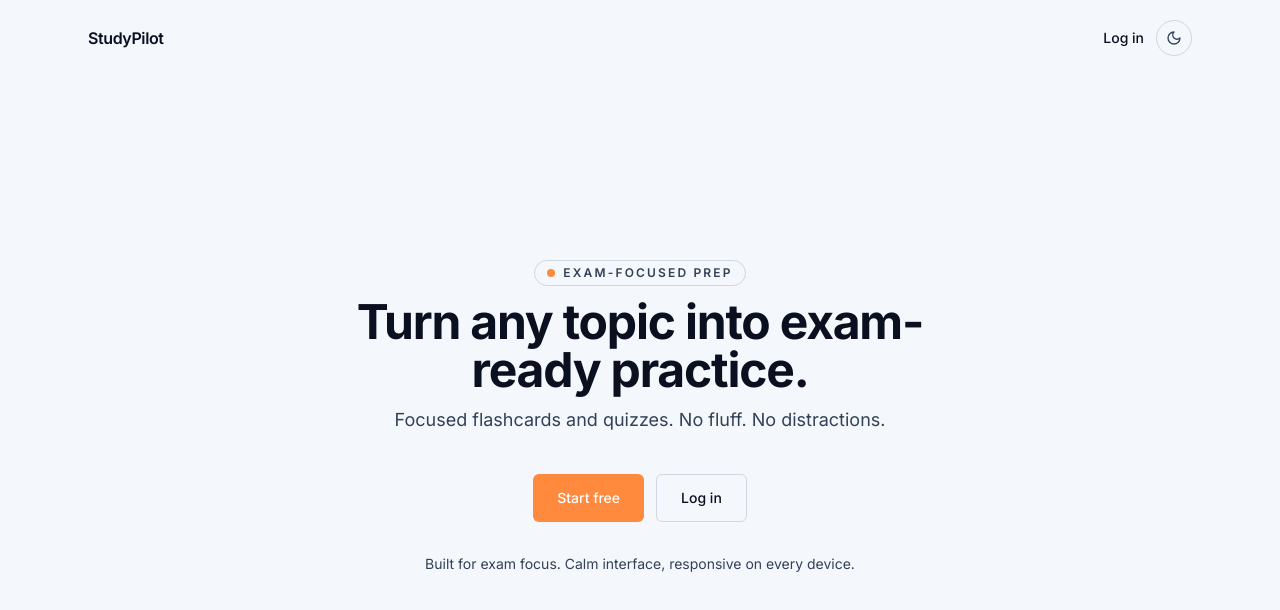
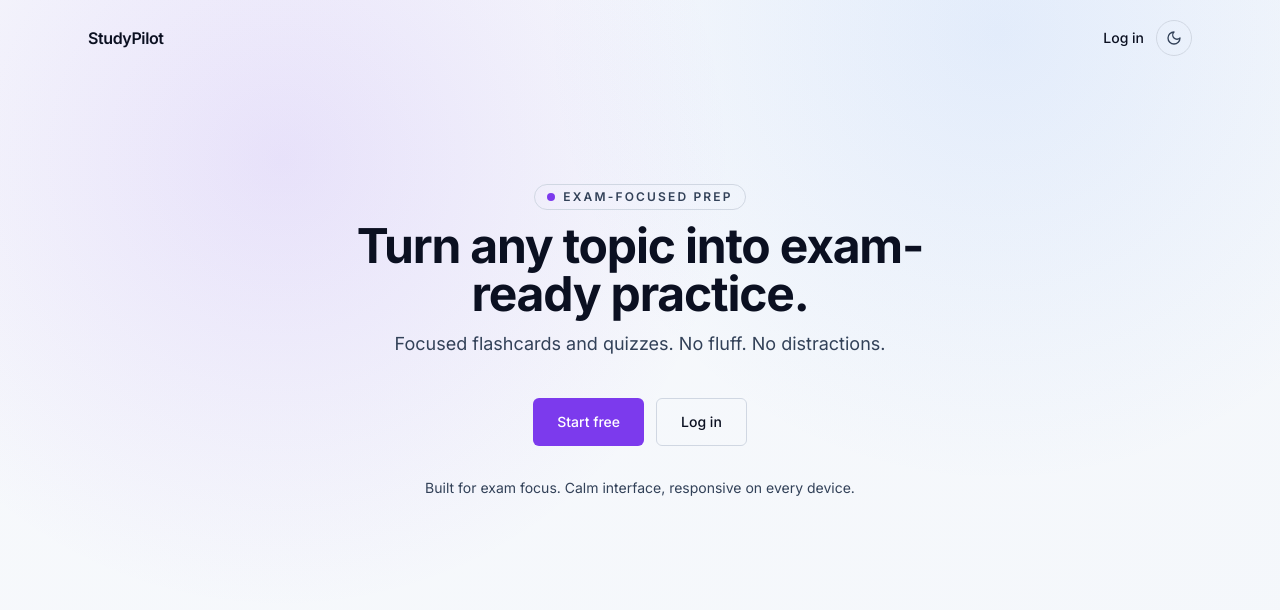
Before and after one commit to sirbxueonline-arch/phsionline-app, a Next.js app: page / in a window 1280 px wide. Shown: the top 610 px of the page. Built offline with nearby package versions, Linux system fonts and the light colour scheme; no server answers.

Commit message:
Align landing with auth background and purple accent theme

```diff
--- a/app/globals.css
+++ b/app/globals.css
@@ -12,13 +12,16 @@
   --text-muted: #324158;
   --text-surface: #0b1021;
   --text-muted-surface: #324158;
-  --accent: #ff8a3d;
-  --accent-strong: #ff6b1f;
+  --accent: #7c3aed;
+  --accent-strong: #6b2fd0;
   --success: #3dd598;
   --warning: #f59e0b;
   --error: #ef4444;
   --text-on-accent: #ffffff;
   --shadow-soft: 0 1px 3px rgba(0, 0, 0, 0.08);
+  --bg-layer-1: linear-gradient(140deg, #f7f9fc, #f4f7fb);
+  --bg-layer-2: radial-gradient(circle at 22% 20%, rgba(124, 58, 237, 0.12), transparent 38%);
+  --bg-layer-3: radial-gradient(circle at 78% 4%, rgba(59, 130, 246, 0.1), transparent 36%);
 }
 
 .dark {
@@ -31,13 +34,16 @@
   --text-muted: #9fb0c5;
   --text-surface: #e8edf5;
   --text-muted-surface: #9fb0c5;
-  --accent: #ff8a3d;
-  --accent-strong: #ff6b1f;
+  --accent: #7c3aed;
+  --accent-strong: #6b2fd0;
   --success: #3dd598;
   --warning: #f59e0b;
   --error: #ef4444;
   --text-on-accent: #ffffff;
   --shadow-soft: 0 1px 3px rgba(0, 0, 0, 0.32);
+  --bg-layer-1: linear-gradient(140deg, #0b1021, #0f172a);
+  --bg-layer-2: radial-gradient(circle at 22% 18%, rgba(124, 58, 237, 0.18), transparent 42%);
+  --bg-layer-3: radial-gradient(circle at 78% 6%, rgba(59, 130, 246, 0.14), transparent 38%);
 }
 
 html,
--- a/app/page.tsx
+++ b/app/page.tsx
@@ -8,8 +8,12 @@ export default function LandingPage() {
   const router = useRouter();
 
   return (
-    <main className="bg-background text-text-primary">
-      <section className="mx-auto flex min-h-[calc(100vh-120px)] max-w-[640px] flex-col items-center justify-center px-6 py-20 text-center">
+    <main className="relative z-0 overflow-hidden bg-background text-text-primary">
+      <div className="pointer-events-none fixed inset-0 -z-10 opacity-100" style={{ background: "var(--bg-layer-1)" }} />
+      <div className="pointer-events-none fixed inset-0 -z-10 opacity-100" style={{ background: "var(--bg-layer-2)" }} />
+      <div className="pointer-events-none fixed inset-0 -z-10 opacity-100" style={{ background: "var(--bg-layer-3)" }} />
+
+      <section className="relative mx-auto flex min-h-[calc(100vh-120px)] max-w-[640px] flex-col items-center justify-center px-6 py-20 text-center">
         <div className="space-y-3">
           <div className="inline-flex items-center gap-2 rounded-full border border-border bg-panel/40 px-3 py-1 text-xs font-semibold uppercase tracking-[0.18em] text-text-muted">
             <span className="h-2 w-2 rounded-full bg-accent" aria-hidden="true" />
--- a/components/Navbar.tsx
+++ b/components/Navbar.tsx
@@ -2,12 +2,13 @@
 
 import Link from "next/link";
 import { useTheme } from "next-themes";
-import { useRouter } from "next/navigation";
+import { usePathname, useRouter } from "next/navigation";
 import { useEffect, useState } from "react";
 import { LogOut, Moon, Sun } from "lucide-react";
 
 import { useAuth } from "./AuthProvider";
 import { Button } from "./ui/button";
+import { cn } from "@/lib/utils";
 
 const ThemeToggle = () => {
   const { resolvedTheme, setTheme } = useTheme();
@@ -28,13 +29,20 @@ const ThemeToggle = () => {
 };
 
 export const Navbar = () => {
+  const pathname = usePathname();
   const router = useRouter();
   const { user, signOutUser } = useAuth();
 
   const isAuthed = !!user;
+  const isLanding = pathname === "/";
 
   return (
-    <header className="w-full">
+    <header
+      className={cn(
+        "inset-x-0 top-0 z-50 w-full",
+        isLanding ? "absolute bg-transparent" : "sticky bg-panel/80 backdrop-blur border-b border-border"
+      )}
+    >
       <div className="mx-auto flex max-w-6xl items-center justify-between px-6 py-5">
         <Link
           href="/"
```
